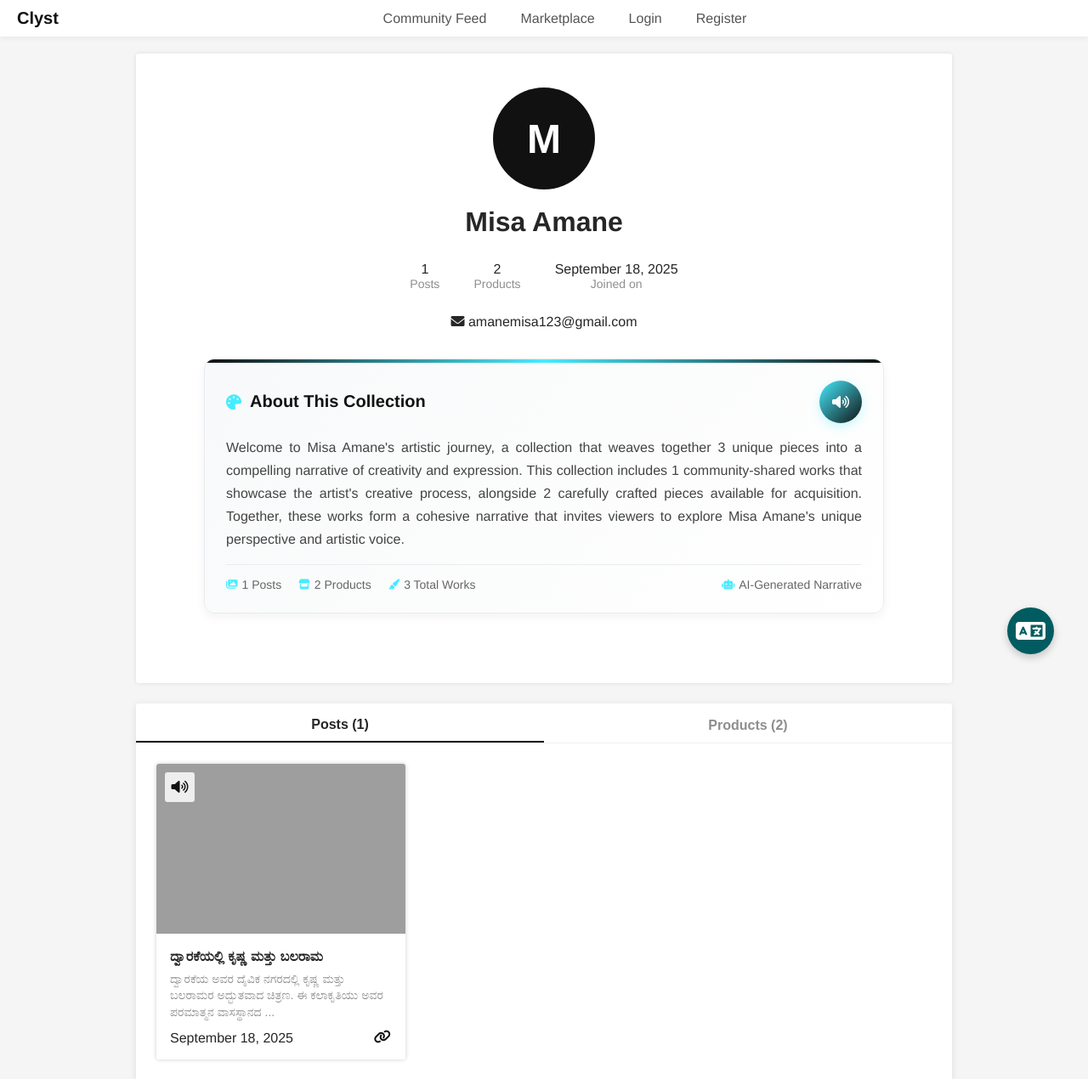
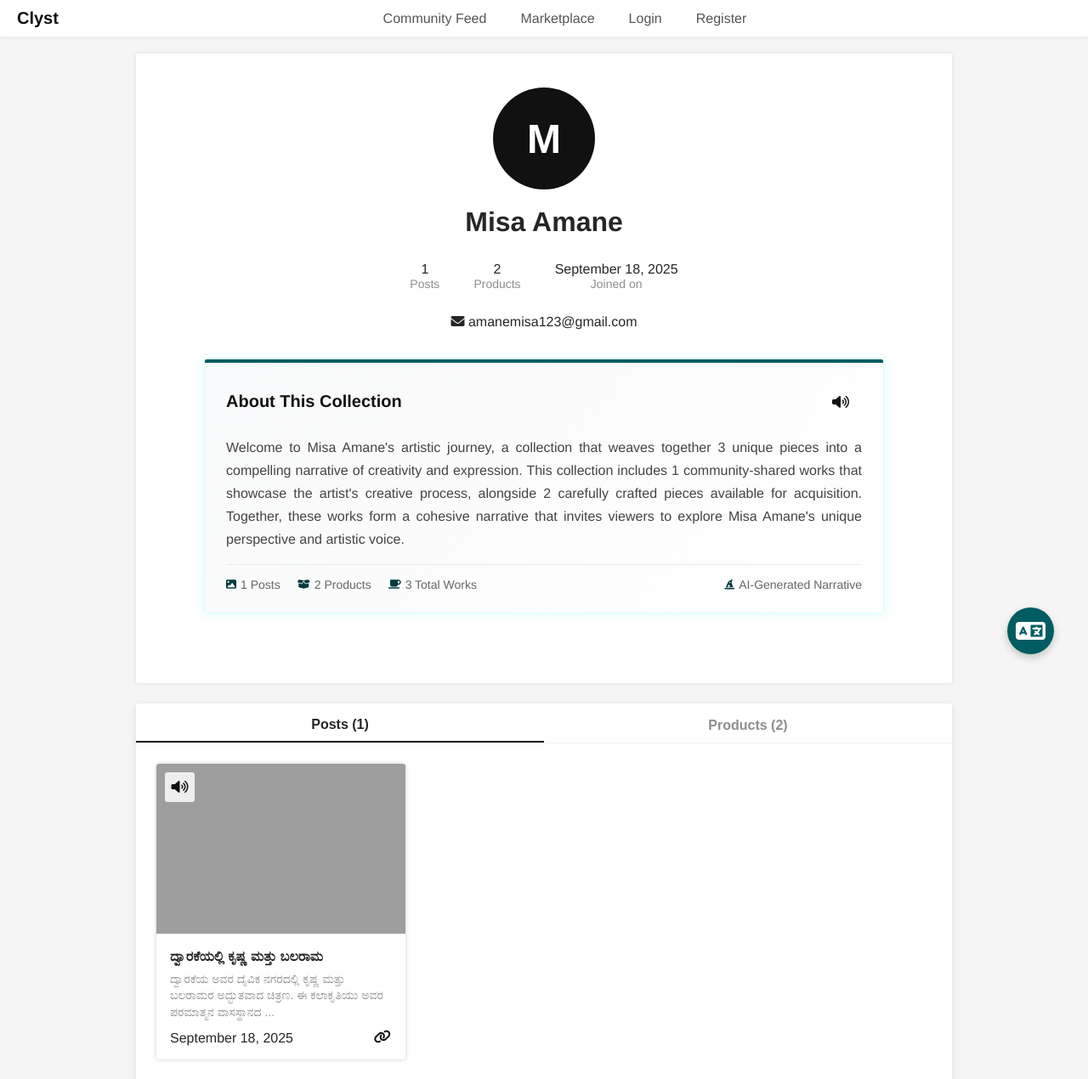
Before and after one commit to tronbeing3030/ClystProto, a Flask app: page /profile/2 in a window 1280 px wide. Shown: the top 1270 px of the page at 85% size. Run offline with Flask 3, Linux system fonts and the light colour scheme; some libraries are stand-ins or nearby versions; grey boxes are pictures that could not be loaded.

Commit message:
Profile UI improvements

```diff
--- a/templates/profile.html
+++ b/templates/profile.html
@@ -488,9 +488,9 @@
         margin: 30px auto;
         padding: 25px;
         background: linear-gradient(135deg, #f8f9fa 0%, #ffffff 100%);
-        border-radius: 12px;
-        border: 1px solid #e9ecef;
-        box-shadow: 0 4px 12px rgba(0, 0, 0, 0.05);
+        border-radius: .2em;
+        border: 1px solid #d8feff;
+        box-shadow: 0 0 12px #3bffe236;
         position: relative;
         overflow: hidden;
       }
@@ -502,7 +502,7 @@
         left: 0;
         right: 0;
         height: 4px;
-        background: linear-gradient(90deg, #111 0%, #45ecff 50%, #111 100%);
+        background: #005c61;
       }
 
       .narrative-header {
@@ -523,9 +523,9 @@
       }
 
       .speak-btn {
-        background: linear-gradient(135deg, #45ecff 0%, #111 100%);
+        background:#ffffffd3;
         border: none;
-        color: white;
+        color: #111;
         padding: 12px;
         border-radius: 50%;
         cursor: pointer;
@@ -536,12 +536,14 @@
         display: flex;
         align-items: center;
         justify-content: center;
-        box-shadow: 0 4px 12px rgba(69, 236, 255, 0.3);
       }
 
       .speak-btn:hover {
         transform: scale(1.05);
-        box-shadow: 0 6px 16px rgba(69, 236, 255, 0.4);
+        background-color: #d8feff;
+        color: #005c61;
+        border: 1px solid #d8feff;
+        border: none;
       }
 
       .speak-btn:active {
@@ -562,11 +564,6 @@
         100% {
           transform: scale(1);
         }
-      }
-
-      .portfolio-narrative h3 i {
-        color: #45ecff;
-        font-size: 18px;
       }
 
       .portfolio-narrative p {
@@ -603,7 +600,7 @@
       }
 
       .narrative-stat i {
-        color: #45ecff;
+        color: #003b3e;
         font-size: 12px;
       }
 
@@ -727,9 +724,10 @@
 
       .form-actions {
         display: flex;
-        flex-direction: column;
         gap: 12px;
-        justify-content: flex-end;
+        flex-wrap: wrap;
+        align-items: center;
+        justify-content: flex-start;
         margin-top: 12px;
       }
 
@@ -769,16 +767,19 @@
         display: flex;
         align-items: center;
         justify-content: center;
-        border: 1px solid #63ddff;
+        border: 1px solid #ccc;
         border-radius: 0.2em;
-        background: #45ecff;
-        color: #003b3e;
+        padding: 10px 20px;
+        background: #fff;
+        color: #111;
         cursor: pointer;
         font-weight: 600;
       }
 
       .btn-secondary:hover {
-        opacity: 0.5;
+        background: #d8feff;
+        border: 1px solid #005c61;
+        color: #005c61;
         transform: translateY(-1px);
       }
 
@@ -1056,7 +1057,6 @@
           <div class="portfolio-narrative">
             <div class="narrative-header">
               <h3>
-                <i class="fa-solid fa-palette"></i>
                 About This Collection
               </h3>
               <button
@@ -1072,22 +1072,22 @@
             <div class="narrative-meta">
               <div class="narrative-stats">
                 <div class="narrative-stat">
-                  <i class="fa-solid fa-images"></i>
+                  <i class="fa-solid fa-image"></i>
                   <span>{{ posts|length }} Posts</span>
                 </div>
                 <div class="narrative-stat">
-                  <i class="fa-solid fa-store"></i>
+                  <i class="fa-solid fa-box-open"></i>
                   <span>{{ products|length }} Products</span>
                 </div>
                 <div class="narrative-stat">
-                  <i class="fa-solid fa-paintbrush"></i>
+                  <i class="fa-solid fa-mug-saucer"></i>
                   <span
                     >{{ (posts|length + products|length) }} Total Works</span
                   >
                 </div>
               </div>
               <div class="narrative-stat">
-                <i class="fa-solid fa-robot"></i>
+                <i class="fa-solid fa-hat-wizard"></i>
                 <span>AI-Generated Narrative</span>
               </div>
             </div>
```
